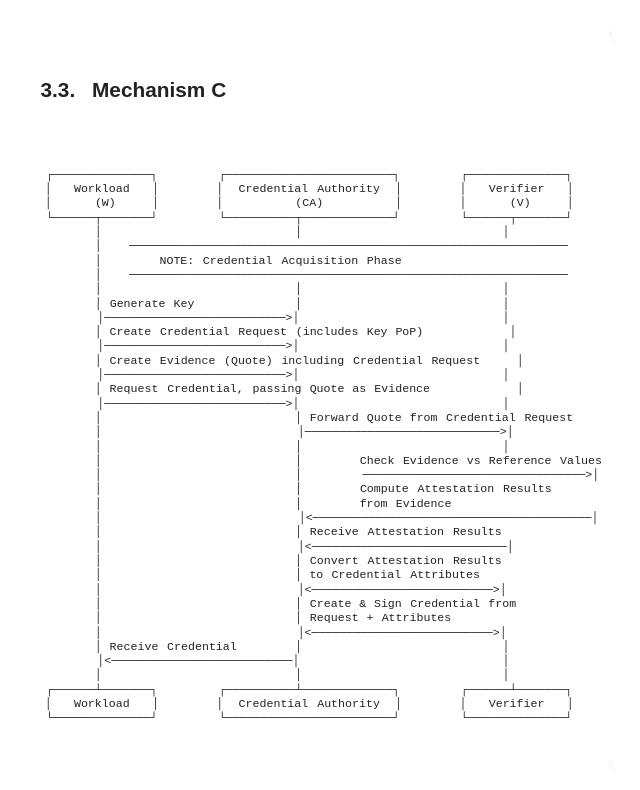
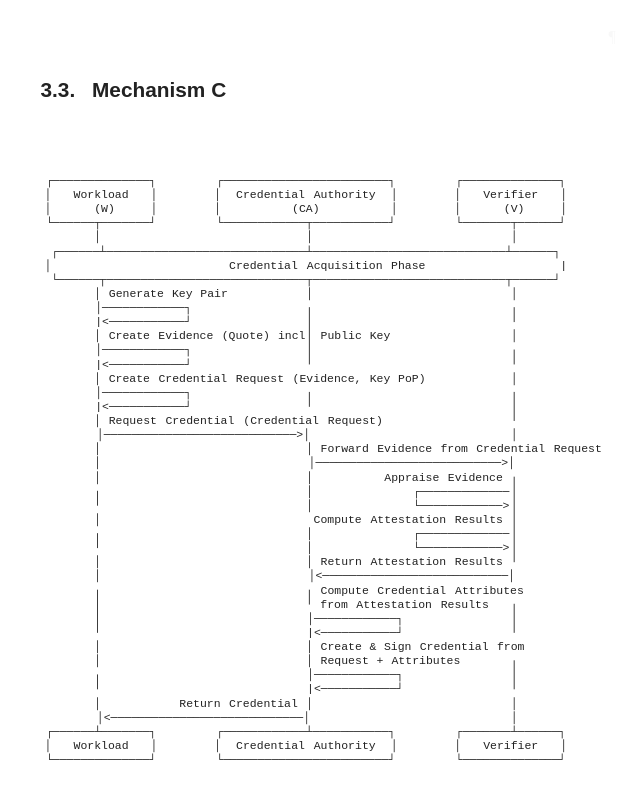
Before and after one commit to confidential-computing/twi-rats, a plain HTML site: page draft-novak-twi-attestation.html in a window 1280 px wide. Shown: the part 6150-6940 px from the top of the page, without its empty margins (84-724 px from the left). Drawn offline with Linux system fonts and the light colour scheme; a web font is replaced by a local one.

Commit message:
Script updating gh-pages from c6cb152. [ci skip]

```diff
--- a/draft-novak-twi-attestation.html
+++ b/draft-novak-twi-attestation.html
@@ -1727,7 +1727,20 @@ For a complete glossary, see <span><a href="https://rfc-editor.org/rfc/rfc9334#s
         </h3>
 <div id="section-3.3-1">
           <div class="alignLeft art-svg artwork" id="section-3.3-1.1">
-<svg xmlns="http://www.w3.org/2000/svg" version="1.1" height="672" width="632" viewBox="0 0 632 672" class="diagram" text-anchor="middle" font-family="monospace" font-size="13px" stroke-linecap="round">
+<svg xmlns="http://www.w3.org/2000/svg" version="1.1" height="720" width="640" viewBox="0 0 640 720" class="diagram" text-anchor="middle" font-family="monospace" font-size="13px" stroke-linecap="round">
+              <path d="M 64,384 L 64,400" fill="none" stroke="black"></path>
+              <path d="M 64,432 L 64,448" fill="none" stroke="black"></path>
+              <path d="M 64,496 L 64,544" fill="none" stroke="black"></path>
+              <path d="M 64,592 L 64,608" fill="none" stroke="black"></path>
+              <path d="M 304,176 L 304,240" fill="none" stroke="black"></path>
+              <path d="M 304,272 L 304,288" fill="none" stroke="black"></path>
+              <path d="M 304,496 L 304,512" fill="none" stroke="black"></path>
+              <path d="M 536,176 L 536,192" fill="none" stroke="black"></path>
+              <path d="M 536,224 L 536,240" fill="none" stroke="black"></path>
+              <path d="M 536,272 L 536,304" fill="none" stroke="black"></path>
+              <path d="M 536,368 L 536,464" fill="none" stroke="black"></path>
+              <path d="M 536,512 L 536,544" fill="none" stroke="black"></path>
+              <path d="M 536,576 L 536,608" fill="none" stroke="black"></path>
               <g class="text">
                 <text x="68" y="36">┌──────────────┐</text>
                 <text x="300" y="36">┌────────────────────────┐</text>
@@ -1752,152 +1765,130 @@ For a complete glossary, see <span><a href="https://rfc-editor.org/rfc/rfc9334#s
                 <text x="536" y="68">(V)</text>
                 <text x="592" y="68">│</text>
                 <text x="68" y="84">└──────┬───────┘</text>
-                <text x="300" y="84">└──────────┬─────────────┘</text>
-                <text x="532" y="84">└──────┬───────┘</text>
+                <text x="300" y="84">└────────────┬───────────┘</text>
+                <text x="532" y="84">└───────┬──────┘</text>
                 <text x="64" y="100">│</text>
-                <text x="288" y="100">│</text>
-                <text x="520" y="100">│</text>
-                <text x="64" y="116">│</text>
-                <text x="344" y="116">───────────────────────────────────────────────────────────────</text>
-                <text x="64" y="132">│</text>
-                <text x="152" y="132">NOTE:</text>
-                <text x="220" y="132">Credential</text>
-                <text x="312" y="132">Acquisition</text>
-                <text x="384" y="132">Phase</text>
-                <text x="64" y="148">│</text>
-                <text x="344" y="148">───────────────────────────────────────────────────────────────</text>
+                <text x="304" y="100">│</text>
+                <text x="536" y="100">│</text>
+                <text x="300" y="116">┌──────┴─────────────────────────────┴────────────────────────────┴──────┐</text>
+                <text x="8" y="132">│</text>
+                <text x="252" y="132">Credential</text>
+                <text x="344" y="132">Acquisition</text>
+                <text x="416" y="132">Phase</text>
+                <text x="592" y="132">|</text>
+                <text x="300" y="148">└──────┬─────────────────────────────┬────────────────────────────┬──────┘</text>
                 <text x="64" y="164">│</text>
-                <text x="288" y="164">│</text>
-                <text x="520" y="164">│</text>
-                <text x="64" y="180">│</text>
-                <text x="108" y="180">Generate</text>
-                <text x="160" y="180">Key</text>
-                <text x="288" y="180">│</text>
-                <text x="520" y="180">│</text>
-                <text x="176" y="196">│──────────────────────────&gt;│</text>
-                <text x="520" y="196">│</text>
+                <text x="108" y="164">Generate</text>
+                <text x="160" y="164">Key</text>
+                <text x="196" y="164">Pair</text>
+                <text x="304" y="164">│</text>
+                <text x="536" y="164">│</text>
+                <text x="116" y="180">│────────────┐</text>
+                <text x="116" y="196">|&lt;───────────┘</text>
                 <text x="64" y="212">│</text>
                 <text x="100" y="212">Create</text>
-                <text x="172" y="212">Credential</text>
-                <text x="248" y="212">Request</text>
-                <text x="320" y="212">(includes</text>
-                <text x="376" y="212">Key</text>
-                <text x="412" y="212">PoP)</text>
-                <text x="528" y="212">│</text>
-                <text x="176" y="228">│──────────────────────────&gt;│</text>
-                <text x="520" y="228">│</text>
-                <text x="64" y="244">│</text>
-                <text x="100" y="244">Create</text>
-                <text x="164" y="244">Evidence</text>
-                <text x="232" y="244">(Quote)</text>
-                <text x="304" y="244">including</text>
-                <text x="388" y="244">Credential</text>
-                <text x="464" y="244">Request</text>
-                <text x="536" y="244">│</text>
-                <text x="176" y="260">│──────────────────────────&gt;│</text>
-                <text x="520" y="260">│</text>
-                <text x="64" y="276">│</text>
-                <text x="104" y="276">Request</text>
-                <text x="184" y="276">Credential,</text>
-                <text x="264" y="276">passing</text>
-                <text x="320" y="276">Quote</text>
-                <text x="356" y="276">as</text>
-                <text x="404" y="276">Evidence</text>
-                <text x="536" y="276">│</text>
-                <text x="176" y="292">│──────────────────────────&gt;│</text>
-                <text x="520" y="292">│</text>
+                <text x="164" y="212">Evidence</text>
+                <text x="232" y="212">(Quote)</text>
+                <text x="284" y="212">incl</text>
+                <text x="340" y="212">Public</text>
+                <text x="384" y="212">Key</text>
+                <text x="536" y="212">│</text>
+                <text x="116" y="228">│────────────┐</text>
+                <text x="116" y="244">|&lt;───────────┘</text>
+                <text x="64" y="260">│</text>
+                <text x="100" y="260">Create</text>
+                <text x="172" y="260">Credential</text>
+                <text x="248" y="260">Request</text>
+                <text x="324" y="260">(Evidence,</text>
+                <text x="384" y="260">Key</text>
+                <text x="420" y="260">PoP)</text>
+                <text x="536" y="260">│</text>
+                <text x="116" y="276">│────────────┐</text>
+                <text x="116" y="292">|&lt;───────────┘</text>
                 <text x="64" y="308">│</text>
-                <text x="288" y="308">│</text>
-                <text x="328" y="308">Forward</text>
-                <text x="384" y="308">Quote</text>
-                <text x="428" y="308">from</text>
-                <text x="492" y="308">Credential</text>
-                <text x="568" y="308">Request</text>
-                <text x="64" y="324">│</text>
-                <text x="408" y="324">│────────────────────────────&gt;│</text>
+                <text x="104" y="308">Request</text>
+                <text x="180" y="308">Credential</text>
+                <text x="272" y="308">(Credential</text>
+                <text x="356" y="308">Request)</text>
+                <text x="184" y="324">│────────────────────────────&gt;│</text>
+                <text x="536" y="324">│</text>
                 <text x="64" y="340">│</text>
-                <text x="288" y="340">│</text>
-                <text x="520" y="340">│</text>
+                <text x="304" y="340">│</text>
+                <text x="344" y="340">Forward</text>
+                <text x="412" y="340">Evidence</text>
+                <text x="468" y="340">from</text>
+                <text x="532" y="340">Credential</text>
+                <text x="608" y="340">Request</text>
                 <text x="64" y="356">│</text>
-                <text x="288" y="356">│</text>
-                <text x="376" y="356">Check</text>
-                <text x="436" y="356">Evidence</text>
-                <text x="484" y="356">vs</text>
-                <text x="536" y="356">Reference</text>
-                <text x="604" y="356">Values</text>
+                <text x="420" y="356">│───────────────────────────&gt;│</text>
                 <text x="64" y="372">│</text>
-                <text x="288" y="372">│</text>
-                <text x="492" y="372">────────────────────────────────&gt;│</text>
-                <text x="64" y="388">│</text>
-                <text x="288" y="388">│</text>
-                <text x="384" y="388">Compute</text>
-                <text x="464" y="388">Attestation</text>
-                <text x="544" y="388">Results</text>
-                <text x="64" y="404">│</text>
-                <text x="288" y="404">│</text>
-                <text x="372" y="404">from</text>
-                <text x="428" y="404">Evidence</text>
+                <text x="304" y="372">│</text>
+                <text x="420" y="372">Appraise</text>
+                <text x="492" y="372">Evidence</text>
+                <text x="304" y="388">│</text>
+                <text x="476" y="388">┌─────────────</text>
+                <text x="304" y="404">│</text>
+                <text x="476" y="404">└────────────&gt;</text>
                 <text x="64" y="420">│</text>
-                <text x="456" y="420">│&lt;────────────────────────────────────────│</text>
-                <text x="64" y="436">│</text>
-                <text x="288" y="436">│</text>
-                <text x="328" y="436">Receive</text>
-                <text x="408" y="436">Attestation</text>
-                <text x="488" y="436">Results</text>
-                <text x="64" y="452">│</text>
-                <text x="408" y="452">│&lt;────────────────────────────│</text>
+                <text x="336" y="420">Compute</text>
+                <text x="416" y="420">Attestation</text>
+                <text x="496" y="420">Results</text>
+                <text x="304" y="436">│</text>
+                <text x="476" y="436">┌─────────────</text>
+                <text x="304" y="452">│</text>
+                <text x="476" y="452">└────────────&gt;</text>
                 <text x="64" y="468">│</text>
-                <text x="288" y="468">│</text>
-                <text x="328" y="468">Convert</text>
-                <text x="408" y="468">Attestation</text>
-                <text x="488" y="468">Results</text>
+                <text x="304" y="468">│</text>
+                <text x="340" y="468">Return</text>
+                <text x="416" y="468">Attestation</text>
+                <text x="496" y="468">Results</text>
                 <text x="64" y="484">│</text>
-                <text x="288" y="484">│</text>
-                <text x="308" y="484">to</text>
-                <text x="364" y="484">Credential</text>
-                <text x="452" y="484">Attributes</text>
-                <text x="64" y="500">│</text>
-                <text x="404" y="500">│&lt;──────────────────────────&gt;│</text>
-                <text x="64" y="516">│</text>
-                <text x="288" y="516">│</text>
-                <text x="324" y="516">Create</text>
-                <text x="360" y="516">&amp;</text>
-                <text x="388" y="516">Sign</text>
-                <text x="452" y="516">Credential</text>
-                <text x="516" y="516">from</text>
-                <text x="64" y="532">│</text>
-                <text x="288" y="532">│</text>
-                <text x="328" y="532">Request</text>
-                <text x="368" y="532">+</text>
-                <text x="420" y="532">Attributes</text>
-                <text x="64" y="548">│</text>
-                <text x="404" y="548">│&lt;──────────────────────────&gt;│</text>
+                <text x="420" y="484">│&lt;───────────────────────────│</text>
+                <text x="344" y="500">Compute</text>
+                <text x="420" y="500">Credential</text>
+                <text x="508" y="500">Attributes</text>
+                <text x="332" y="516">from</text>
+                <text x="400" y="516">Attestation</text>
+                <text x="480" y="516">Results</text>
+                <text x="356" y="532">│────────────┐</text>
+                <text x="356" y="548">|&lt;───────────┘</text>
                 <text x="64" y="564">│</text>
-                <text x="104" y="564">Receive</text>
-                <text x="180" y="564">Credential</text>
-                <text x="288" y="564">│</text>
-                <text x="520" y="564">│</text>
-                <text x="176" y="580">│&lt;──────────────────────────│</text>
-                <text x="520" y="580">│</text>
-                <text x="64" y="596">│</text>
-                <text x="288" y="596">│</text>
-                <text x="520" y="596">│</text>
-                <text x="68" y="612">┌──────┴───────┐</text>
-                <text x="300" y="612">┌──────────┴─────────────┐</text>
-                <text x="532" y="612">┌──────┴───────┐</text>
-                <text x="8" y="628">│</text>
-                <text x="68" y="628">Workload</text>
-                <text x="128" y="628">│</text>
-                <text x="200" y="628">│</text>
-                <text x="260" y="628">Credential</text>
-                <text x="344" y="628">Authority</text>
-                <text x="400" y="628">│</text>
-                <text x="472" y="628">│</text>
-                <text x="532" y="628">Verifier</text>
-                <text x="592" y="628">│</text>
-                <text x="68" y="644">└──────────────┘</text>
-                <text x="300" y="644">└────────────────────────┘</text>
-                <text x="532" y="644">└──────────────┘</text>
+                <text x="304" y="564">│</text>
+                <text x="340" y="564">Create</text>
+                <text x="376" y="564">&amp;</text>
+                <text x="404" y="564">Sign</text>
+                <text x="468" y="564">Credential</text>
+                <text x="532" y="564">from</text>
+                <text x="64" y="580">│</text>
+                <text x="304" y="580">│</text>
+                <text x="344" y="580">Request</text>
+                <text x="384" y="580">+</text>
+                <text x="436" y="580">Attributes</text>
+                <text x="356" y="596">│────────────┐</text>
+                <text x="356" y="612">|&lt;───────────┘</text>
+                <text x="64" y="628">│</text>
+                <text x="180" y="628">Return</text>
+                <text x="252" y="628">Credential</text>
+                <text x="304" y="628">│</text>
+                <text x="536" y="628">│</text>
+                <text x="184" y="644">│&lt;────────────────────────────│</text>
+                <text x="536" y="644">│</text>
+                <text x="68" y="660">┌──────┴───────┐</text>
+                <text x="300" y="660">┌────────────┴───────────┐</text>
+                <text x="532" y="660">┌───────┴──────┐</text>
+                <text x="8" y="676">│</text>
+                <text x="68" y="676">Workload</text>
+                <text x="128" y="676">│</text>
+                <text x="200" y="676">│</text>
+                <text x="260" y="676">Credential</text>
+                <text x="344" y="676">Authority</text>
+                <text x="400" y="676">│</text>
+                <text x="472" y="676">│</text>
+                <text x="532" y="676">Verifier</text>
+                <text x="592" y="676">│</text>
+                <text x="68" y="692">└──────────────┘</text>
+                <text x="300" y="692">└────────────────────────┘</text>
+                <text x="532" y="692">└──────────────┘</text>
               </g>
             </svg><a href="#section-3.3-1.1" class="pilcrow">¶</a>
 </div>
```
Also changed, not shown: draft-novak-twi-attestation.txt.
